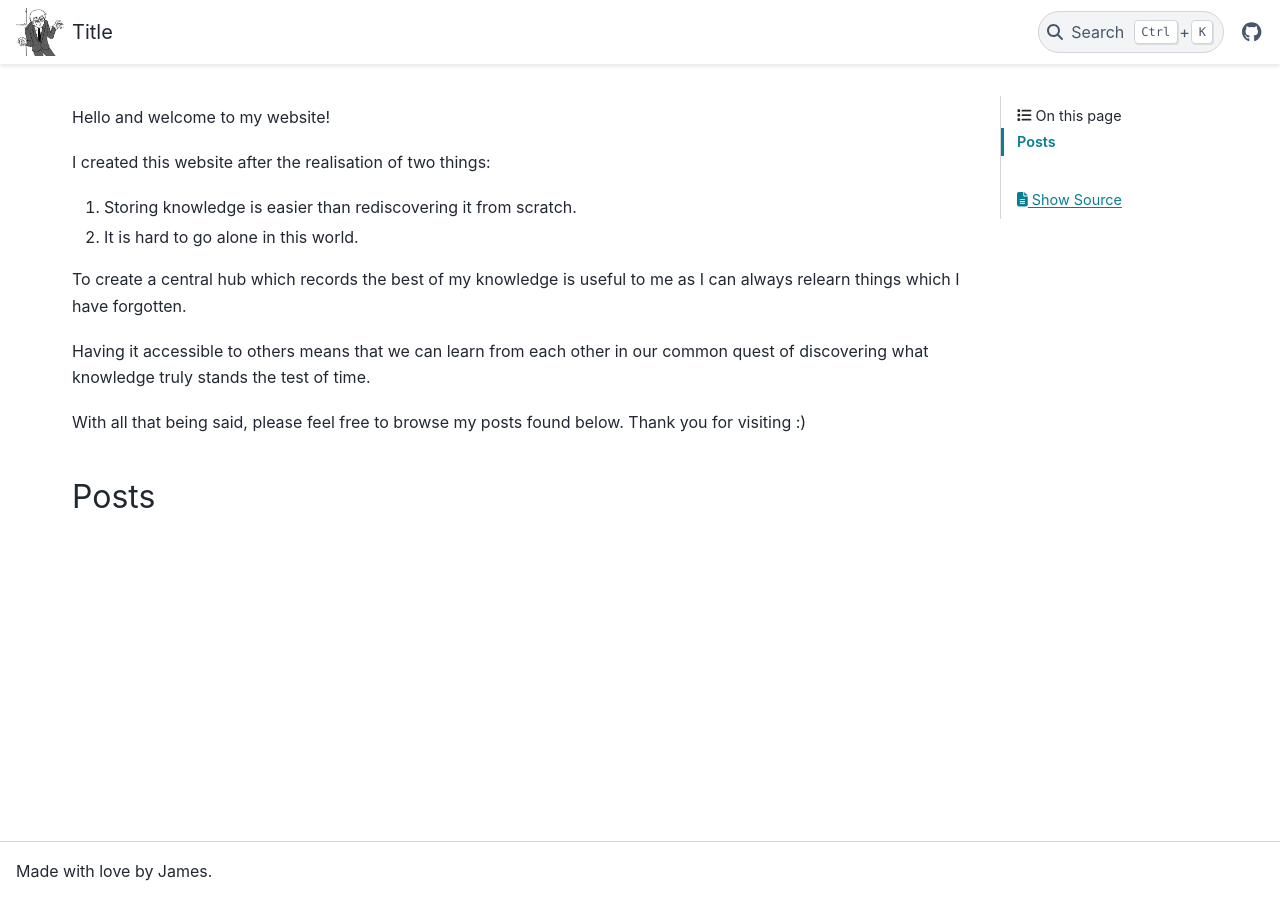
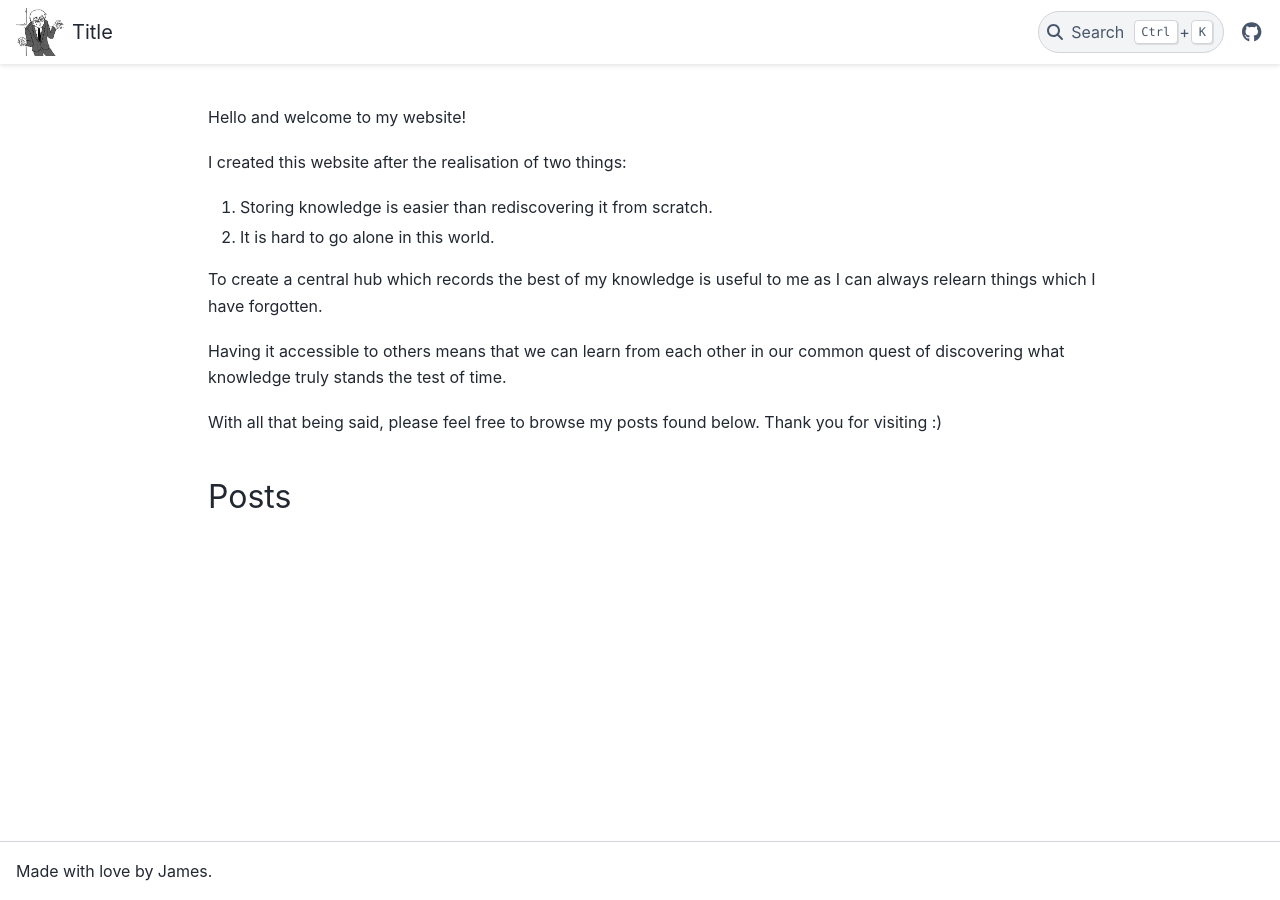
Before and after one commit to HammyPig/blog, a Sphinx documentation site: the page built from source/index.md, in a window 1280 px wide. Built offline with Sphinx 7.4.7 and the PyData theme 0.15.4, drawn with Linux system fonts in a browser that asks for light colours; pages that are not in the unit, such as notebooks, are missing from menus; part of the change alters nothing that is shown.

```diff
--- a/source/index.md
+++ b/source/index.md
@@ -1,5 +1,6 @@
 ---
 sd_hide_title: true
+html_theme.sidebar_secondary.remove: true
 ---
 
 # James Walden
```
